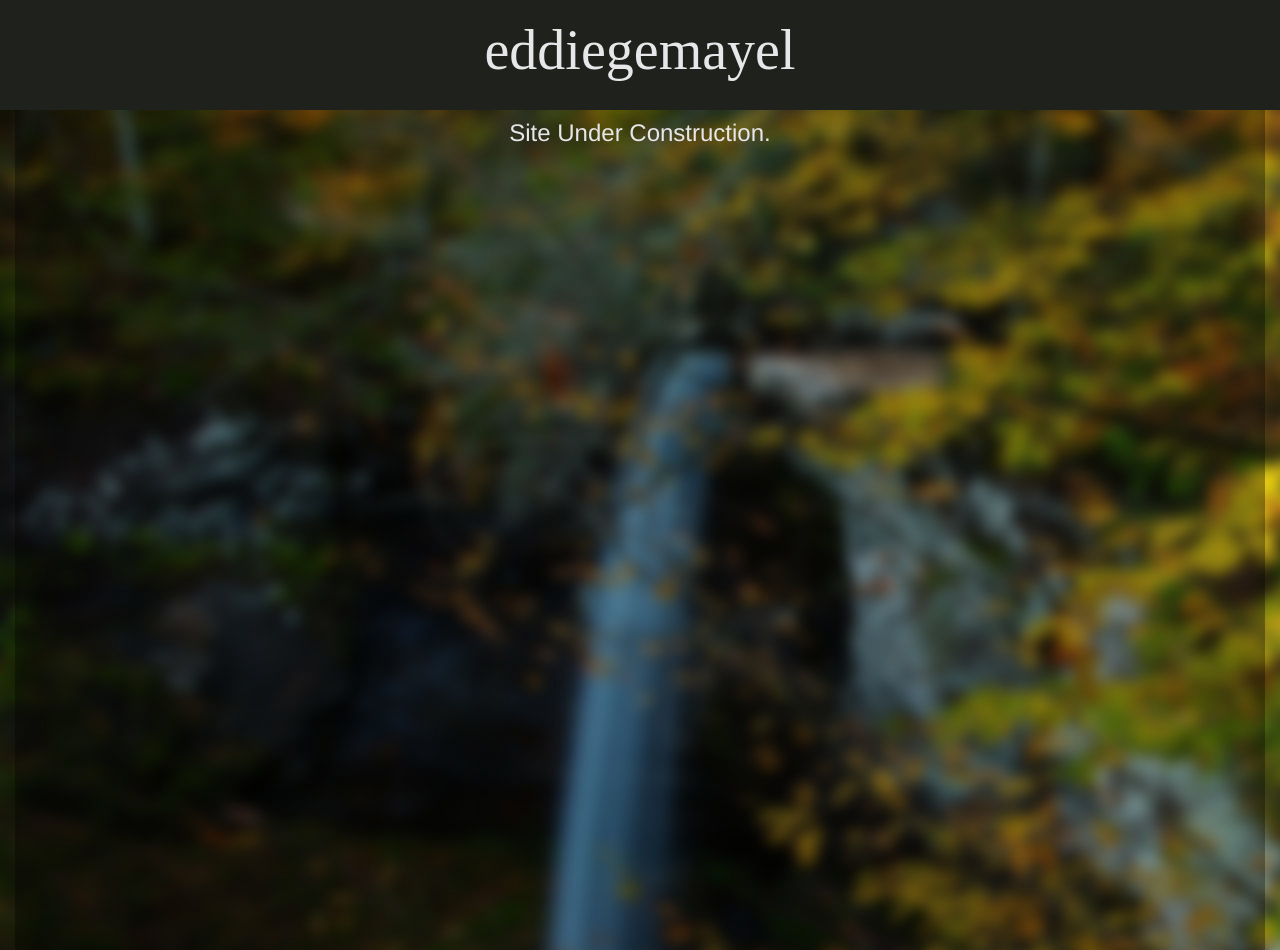
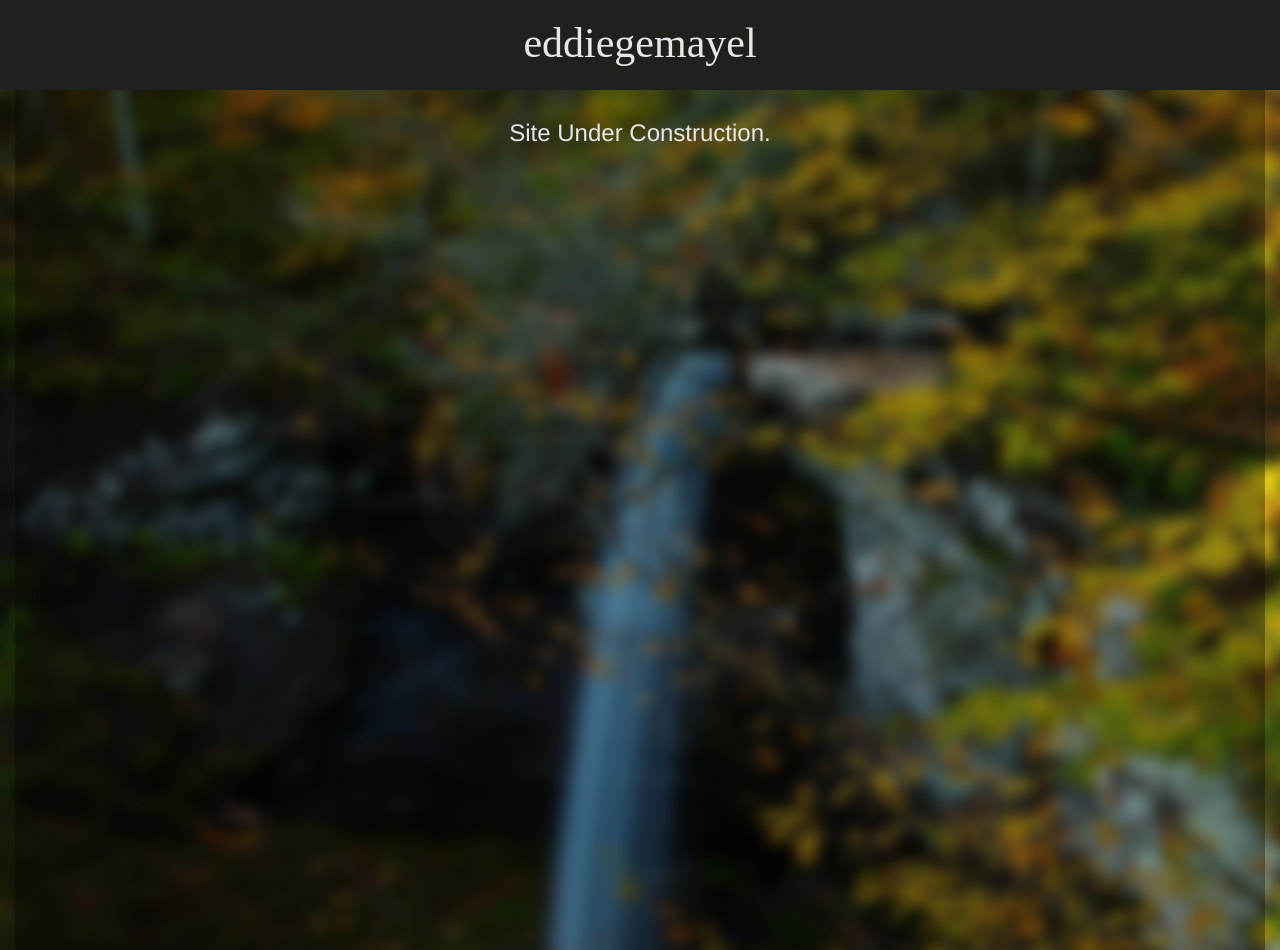
Before and after one commit to eddiegemayel/test, a plain HTML site: page eg/index.html in a window 1280 px wide. Shown: the top 950 px of the page. Drawn offline with nearby package versions, Linux system fonts and the light colour scheme; a web font is replaced by a local one.

Commit message:
keywords and css

```diff
--- a/eg/css/main.css
+++ b/eg/css/main.css
@@ -6,7 +6,8 @@
 body{
 	padding-bottom: 70px;
 	background-image: url(../images/bg.jpg);
-	background-position: fixed;
+	background-repeat: no-repeat;
+	background-attachment: fixed;
 }
 
 h1{
@@ -17,7 +18,7 @@ h1{
 header{
 	background-color: #1F211D;
 	color: #E7E6E8;
-	height: 110px;
+	height: 90px;
 	width: 100%;
 	position: fixed;
 	top: 0px;
@@ -31,7 +32,7 @@ a{
 
 #mainTitle{
 	font-family: 'Erica One';
-	font-size: 400%;
+	font-size: 300%;
 }
 
 #secondaryTitle{
@@ -50,7 +51,7 @@ a{
 
 .wrapper{
 	position: fixed;
-	height:1000px;
+	height:900px;
 }
 
 .bg{
--- a/eg/index.html
+++ b/eg/index.html
@@ -1,13 +1,17 @@
 <!DOCTYPE html>
 <html>
 	<head>
-		<title>eddie gemayel</title>
+		<title>eddiegemayel</title>
+		<meta charset="UTF-8">
+		<meta name="description" content="Smart Design.">
+		<meta name="viewport" content="width=device-width, initial-scale=1, maximum-scale=1, user-scalable=no">
+		<meta name="keywords" content="Eddie Gemayel, HTML, Web Design, JavaScript">
 		<link rel="stylesheet" href="css/main.css" type="text/css"/>
 		<link href='http://fonts.googleapis.com/css?family=Erica+One' rel='stylesheet' type='text/css'>
 		<link rel="stylesheet" href="https://maxcdn.bootstrapcdn.com/bootstrap/3.3.2/css/bootstrap.min.css">
 		<!-- Latest compiled and minified JavaScript -->
 		<script src="https://maxcdn.bootstrapcdn.com/bootstrap/3.3.2/js/bootstrap.min.js"></script>
-		<!-- <link rel="icon" type="image/png" href="images/favicon.png" /> -->
+		<link rel="icon" type="image/png" href="images/favicon.png" />
 	</head>
 
 	<body>
```
